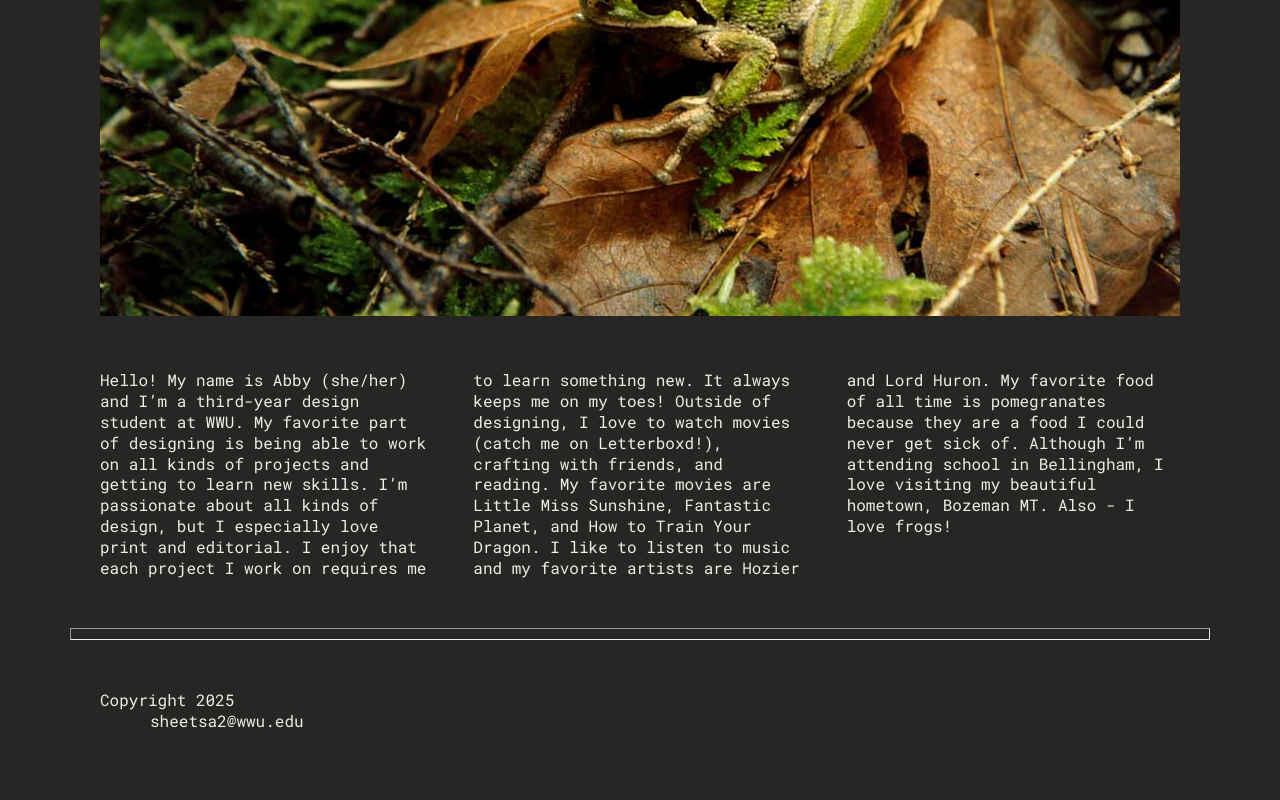
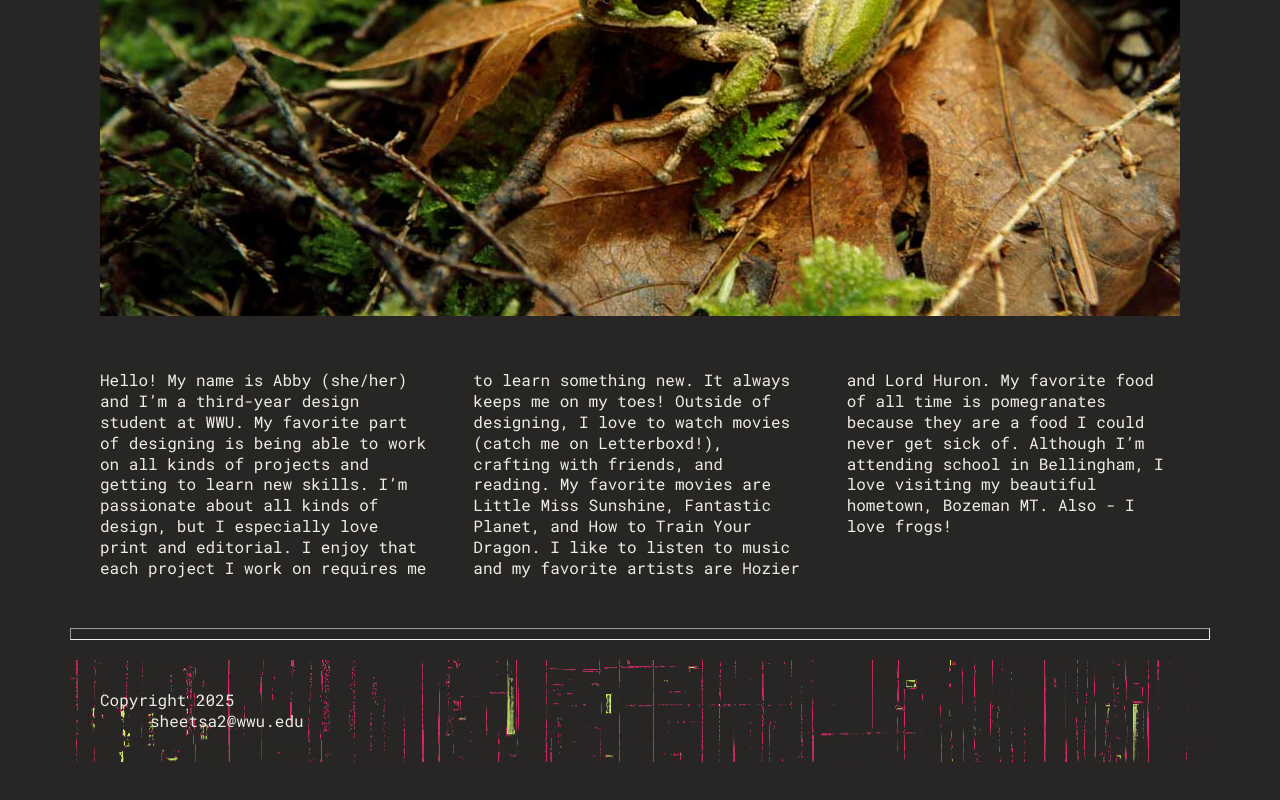
Before and after one commit to sheetsa2/sheetsa2.github.io, a plain HTML site: page index.html in a window 1280 px wide. Shown: the part 736-1536 px from the top of the page. Drawn offline with Linux system fonts and the light colour scheme.

Commit message:
Got that background image!

```diff
--- a/Stylesheets/stylesheet.css
+++ b/Stylesheets/stylesheet.css
@@ -1,6 +1,11 @@
 * {
     padding: 5px;
     margin: 20px;
+    }
+
+    footer {
+        background-image: url("/images/glitch.jpg");
+        background-repeat: no-repeat;
     }
 
     body {
```
